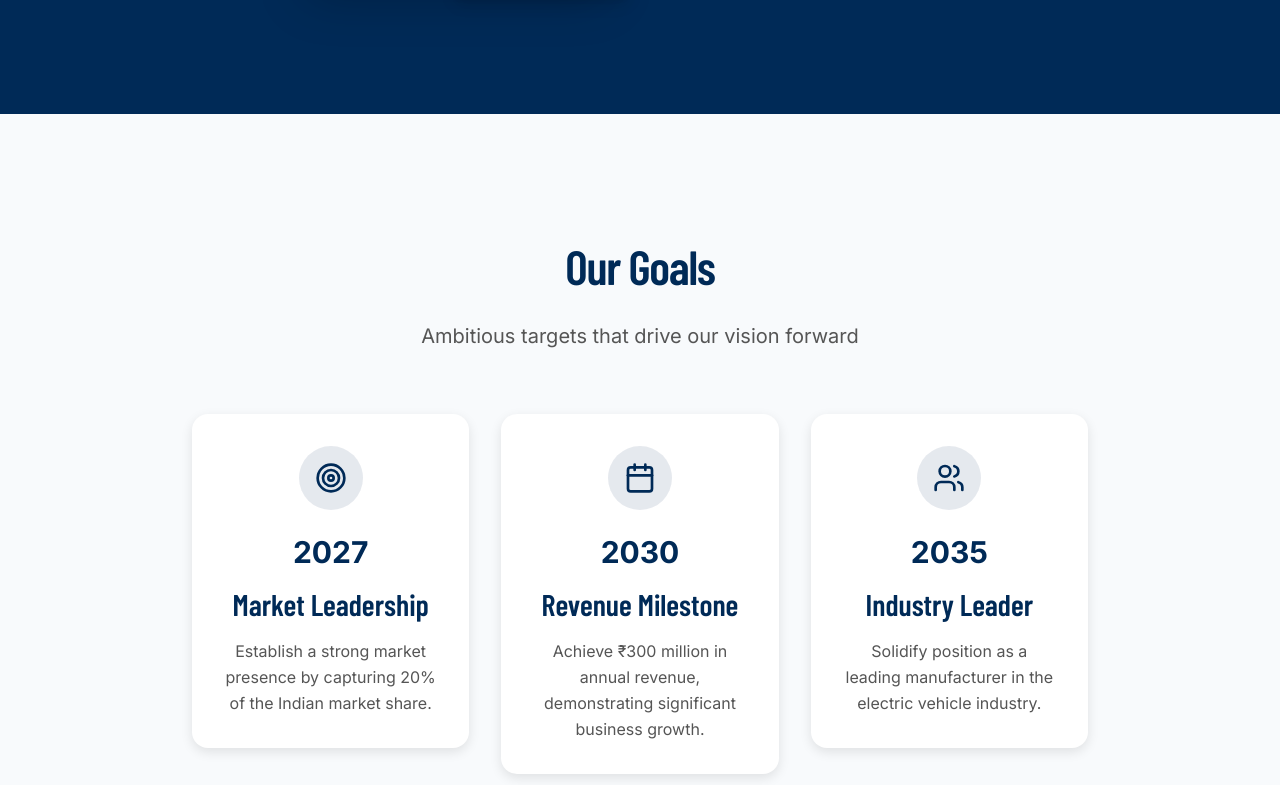
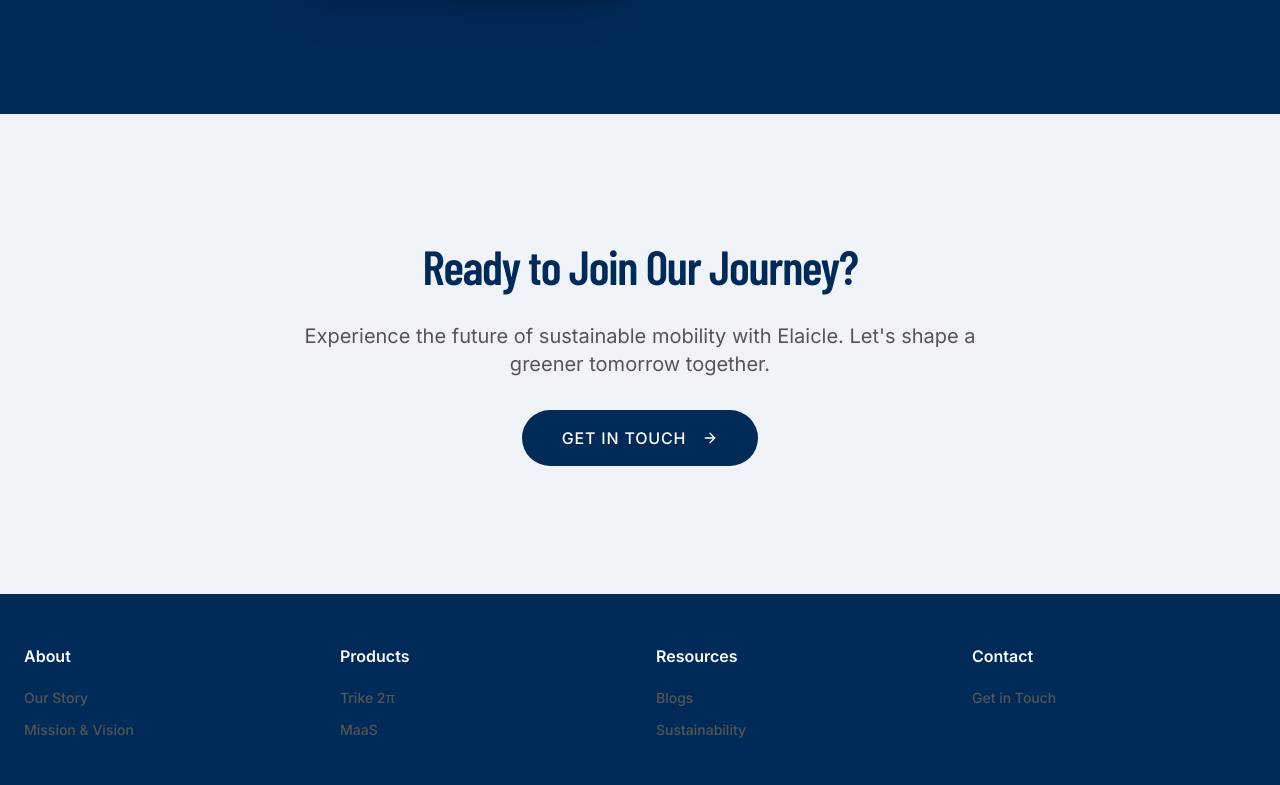
Before and after one commit to Rukaiyabvm/elaicle-design-engine, a React (Vite) app: page /about in a window 1280 px wide. Shown: the part 4355-5140 px from the top of the page. Built offline with nearby package versions, Linux system fonts and the light colour scheme.

Commit message:
Visual edit in Lovable

```diff
--- a/src/pages/About.tsx
+++ b/src/pages/About.tsx
@@ -245,46 +245,7 @@ const About = () => {
       </section>
 
       {/* Goals Timeline */}
-      <section className="section-spacing bg-slate-50">
-        <div className="container mx-auto px-6">
-          <div className="text-center mb-16">
-            <h2 className="heading-2 mb-8 text-primary">Our Goals</h2>
-            <p className="body-large text-muted-foreground">
-              Ambitious targets that drive our vision forward
-            </p>
-          </div>
 
-          <div className="max-w-4xl mx-auto">
-            <div className="grid grid-cols-1 md:grid-cols-3 gap-8">
-              {[{
-              year: "2027",
-              title: "Market Leadership",
-              description: "Establish a strong market presence by capturing 20% of the Indian market share.",
-              icon: Target
-            }, {
-              year: "2030",
-              title: "Revenue Milestone",
-              description: "Achieve ₹300 million in annual revenue, demonstrating significant business growth.",
-              icon: Calendar
-            }, {
-              year: "2035",
-              title: "Industry Leader",
-              description: "Solidify position as a leading manufacturer in the electric vehicle industry.",
-              icon: Users
-            }].map((goal, index) => <div key={`${goal.year}-${index}`} className="text-center">
-                  <div className="bg-card rounded-2xl p-8 shadow-card hover:shadow-card-hover transition-all duration-300 hover-scale">
-                    <div className="w-16 h-16 bg-primary/10 rounded-full flex items-center justify-center mx-auto mb-6">
-                      <goal.icon className="w-8 h-8 text-primary" />
-                    </div>
-                    <div className="text-3xl font-bold text-primary mb-4">{goal.year}</div>
-                    <h3 className="heading-4 mb-4">{goal.title}</h3>
-                    <p className="body-regular text-muted-foreground">{goal.description}</p>
-                  </div>
-                </div>)}
-            </div>
-          </div>
-        </div>
-      </section>
 
       {/* CTA */}
       <section className="section-spacing section-light-blue">
```
